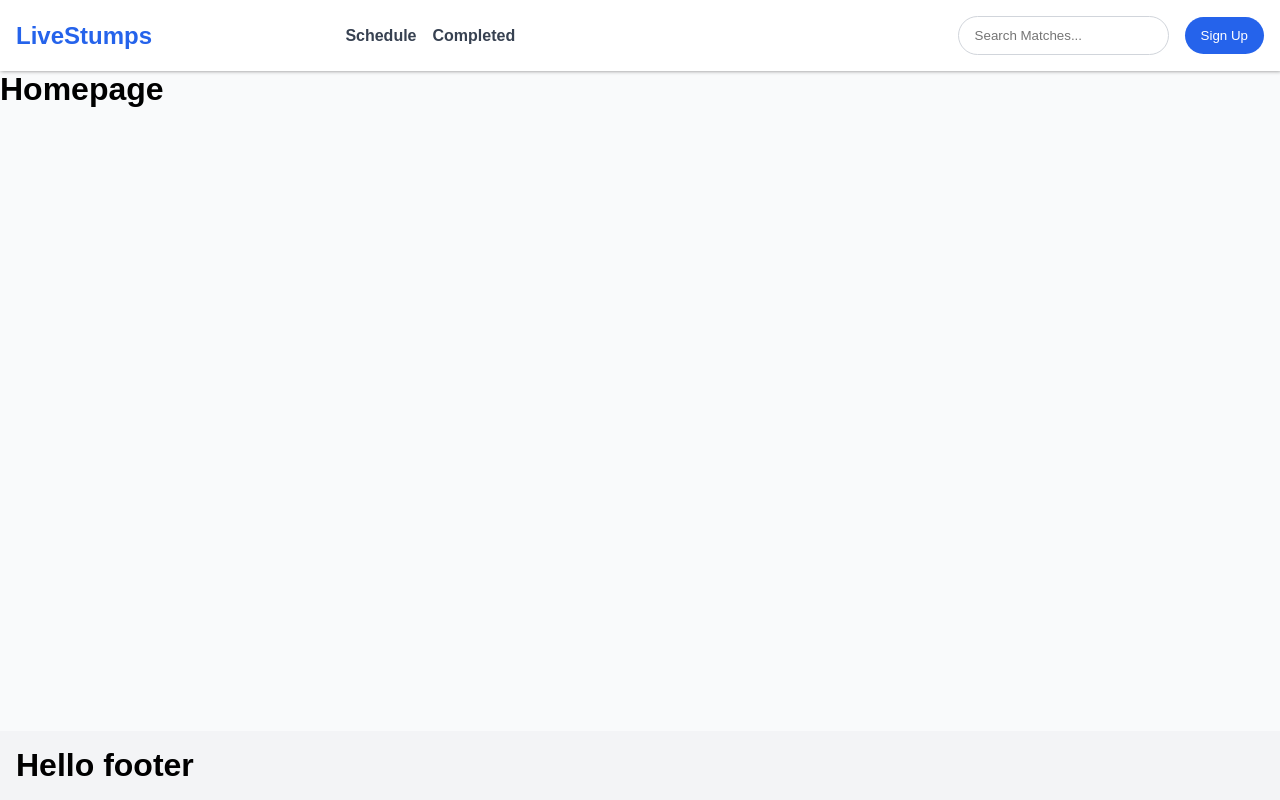
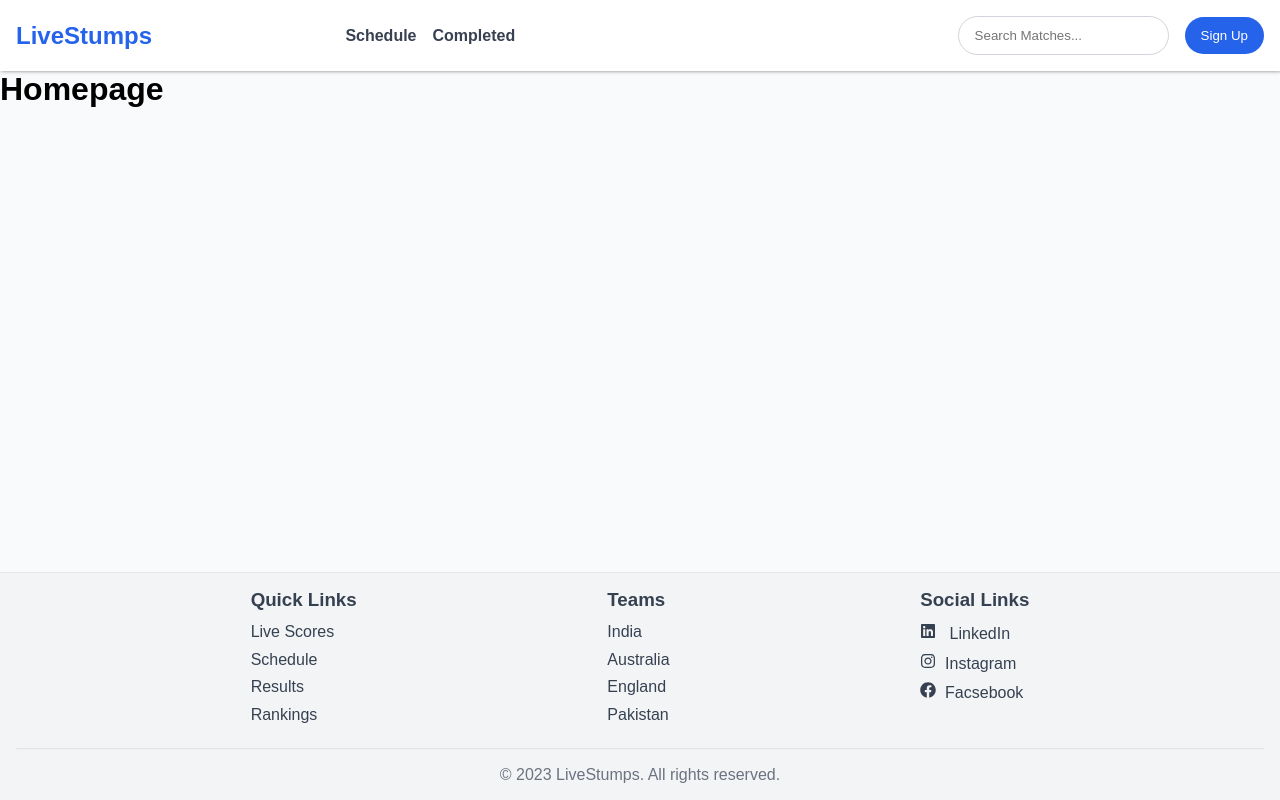
Before and after one commit to Aas-md/live-stumps, a React (Vite) app: page / in a window 1280 px wide. Built offline with nearby package versions, Linux system fonts and the light colour scheme.

Commit message:
footer done

```diff
--- a/package.json
+++ b/package.json
@@ -11,7 +11,8 @@
   },
   "dependencies": {
     "react": "^19.1.1",
-    "react-dom": "^19.1.1"
+    "react-dom": "^19.1.1",
+    "react-icons": "^5.5.0"
   },
   "devDependencies": {
     "@eslint/js": "^9.33.0",
--- a/src/color.css
+++ b/src/color.css
@@ -10,5 +10,7 @@
   --tx : #4b5563;
   --tx-dark : #1f2937;
   --tx-light : #6b7280;
-  --bg : #f9fafb
+  --tx-heading : #354151;
+  --bg : #f9fafb;
+
 }
--- a/src/components/navbar & footer/Footer.css
+++ b/src/components/navbar & footer/Footer.css
@@ -1,4 +1,54 @@
+.footer-box{
+   background-color: #F3F4F6;;
+     padding: 1rem 0;
+     border-top: 1px solid #e5e7eb; /* grey-200 hex */
+
+}
+
 .footer {
-  background-color: #F3F4F6;;
-  padding: 1rem;
+
+  display: flex;
+  justify-content: space-evenly;
+  margin-bottom: 1.5rem;
+
 }
+
+.footer ul {
+  list-style: none;
+  list-style: none;
+  padding: 0;
+  margin: 0;
+  display: flex;        /* ya flex-direction: column; if vertical list */
+  flex-direction: column;
+  gap: 0.6rem;
+
+}
+
+.footer li a{
+  color: var(--tx-heading);
+  text-decoration: none;
+}
+
+.footer li a:hover{
+  color: var(--blue);
+
+}
+
+.footer h3{
+ color: var(--tx-heading);
+ font-weight: 600;
+ margin-bottom: 0.75rem;
+
+
+}
+
+.footer-box hr {
+    opacity: 0.2;
+    margin: 0 1rem 0 1rem;
+}
+
+.footer-box p{
+  text-align: center;
+  margin-top: 1rem;
+  color: var(--tx-light);
+}
--- a/src/components/navbar & footer/Footer.jsx
+++ b/src/components/navbar & footer/Footer.jsx
@@ -1,10 +1,47 @@
 import './Footer.css'
+import { FaLinkedin, FaInstagram, FaFacebook } from "react-icons/fa";
 
-export default function Footer(){
+export default function Footer() {
 
     return (
-        <div className='footer'>
-            <h1>Hello footer</h1>
+        <div className='footer-box'>
+            <div className='footer'>
+
+                <div className="quic-links">
+                    <h3>Quick Links</h3>
+                    <ul>
+                        <li><a href="#">Live Scores</a></li>
+                        <li><a href="#">Schedule</a></li>
+                        <li><a href="#">Results</a></li>
+                        <li><a href="#">Rankings</a></li>
+                    </ul>
+                </div>
+
+                <div className='teams'>
+                    <h3>Teams</h3>
+                    <ul>
+                        <li><a href="#">India</a></li>
+                        <li><a href="#">Australia</a></li>
+                        <li><a href="#">England</a></li>
+                        <li><a href="#">Pakistan</a></li>
+                    </ul>
+                </div>
+
+                <div className="social">
+                    <h3>Social Links</h3>
+                    <ul>
+                        <li><a href="#"><FaLinkedin /> &nbsp; LinkedIn</a></li>
+                        <li><a href="#"><FaInstagram /> &nbsp;Instagram</a></li>
+                        <li><a href="#"><FaFacebook /> &nbsp;Facsebook</a></li>
+                    </ul>
+                </div>
+
+            </div>
+
+            <hr />
+            <div className='copy-right'>
+                <p>© 2023 LiveStumps. All rights reserved.</p>
+            </div>
         </div>
     )
 }
```
Also changed, not shown: 1 other file (tests, documents, lock files or other folders).
